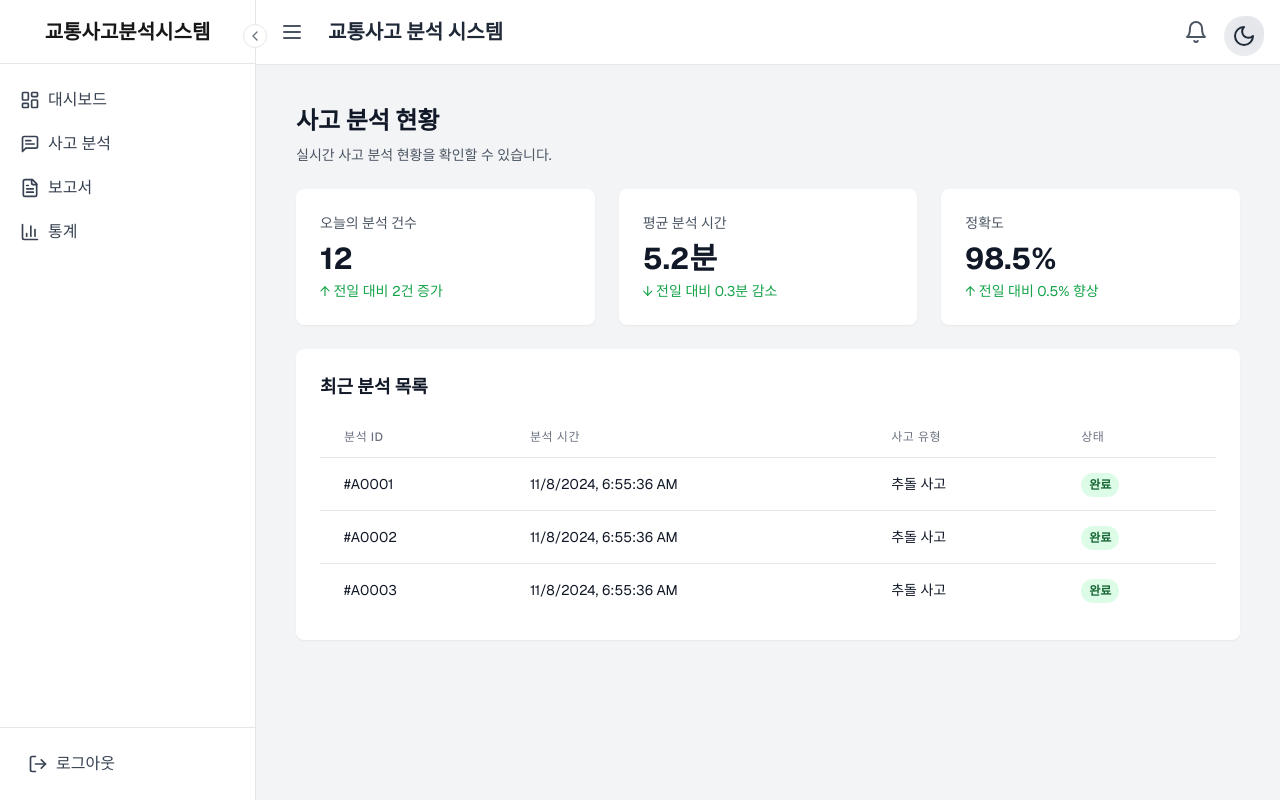
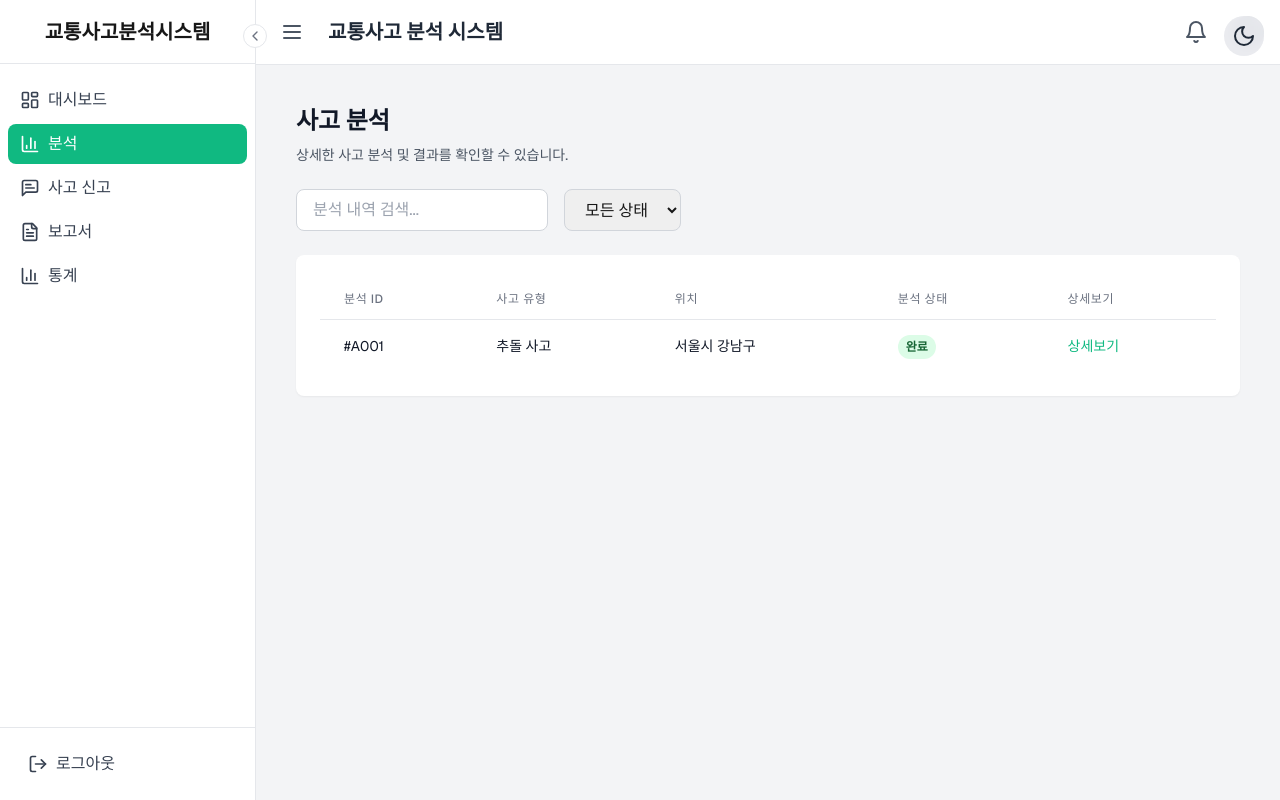
Before and after one commit to hwouu/traffic-incident-analysis-frontend-2, a Next.js app: page /dashboard/analysis in a window 1280 px wide. Built offline with nearby package versions, Linux system fonts and the light colour scheme.

Commit message:
fix: 대시보드 분석 페이지 및 사이드바 수정, 미들웨어 업데이트

```diff
--- a/src/app/dashboard/analysis/page.tsx
+++ b/src/app/dashboard/analysis/page.tsx
@@ -4,36 +4,28 @@ export default function AnalysisPage() {
   return (
     <div className="container mx-auto p-6">
       <div className="mb-6">
-        <h1 className="text-2xl font-bold text-gray-900 dark:text-white">사고 분석 현황</h1>
+        <h1 className="text-2xl font-bold text-gray-900 dark:text-white">사고 분석</h1>
         <p className="mt-2 text-sm text-gray-600 dark:text-gray-400">
-          실시간 사고 분석 현황을 확인할 수 있습니다.
+          상세한 사고 분석 및 결과를 확인할 수 있습니다.
         </p>
       </div>
 
-      {/* 분석 통계 카드 */}
-      <div className="grid gap-6 md:grid-cols-3">
-        <div className="rounded-lg bg-white p-6 shadow-sm dark:bg-gray-800">
-          <h3 className="text-sm font-medium text-gray-600 dark:text-gray-400">오늘의 분석 건수</h3>
-          <p className="mt-2 text-3xl font-bold text-gray-900 dark:text-white">12</p>
-          <p className="mt-1 text-sm text-green-600">↑ 전일 대비 2건 증가</p>
+      {/* 분석 필터 섹션 */}
+      <div className="mb-6 flex space-x-4">
+        <input
+          type="text"
+          placeholder="분석 내역 검색..."
+          className="rounded-lg border border-gray-300 px-4 py-2 dark:border-gray-600 dark:bg-gray-800"
+        />
+        <select className="rounded-lg border border-gray-300 px-4 py-2 dark:border-gray-600 dark:bg-gray-800">
+          <option value="">모든 상태</option>
+          <option value="pending">분석 중</option>
+          <option value="completed">완료</option>
+        </select>
       </div>
 
+      {/* 상세 분석 목록 */}
       <div className="rounded-lg bg-white p-6 shadow-sm dark:bg-gray-800">
-          <h3 className="text-sm font-medium text-gray-600 dark:text-gray-400">평균 분석 시간</h3>
-          <p className="mt-2 text-3xl font-bold text-gray-900 dark:text-white">5.2분</p>
-          <p className="mt-1 text-sm text-green-600">↓ 전일 대비 0.3분 감소</p>
-        </div>
-
-        <div className="rounded-lg bg-white p-6 shadow-sm dark:bg-gray-800">
-          <h3 className="text-sm font-medium text-gray-600 dark:text-gray-400">정확도</h3>
-          <p className="mt-2 text-3xl font-bold text-gray-900 dark:text-white">98.5%</p>
-          <p className="mt-1 text-sm text-green-600">↑ 전일 대비 0.5% 향상</p>
-        </div>
-      </div>
-
-      {/* 최근 분석 목록 */}
-      <div className="mt-6 rounded-lg bg-white p-6 shadow-sm dark:bg-gray-800">
-        <h2 className="mb-4 text-lg font-semibold text-gray-900 dark:text-white">최근 분석 목록</h2>
         <div className="overflow-x-auto">
           <table className="min-w-full divide-y divide-gray-200 dark:divide-gray-700">
             <thead>
@@ -42,35 +34,42 @@ export default function AnalysisPage() {
                   분석 ID
                 </th>
                 <th className="px-6 py-3 text-left text-xs font-medium uppercase tracking-wider text-gray-500 dark:text-gray-400">
-                  분석 시간
-                </th>
-                <th className="px-6 py-3 text-left text-xs font-medium uppercase tracking-wider text-gray-500 dark:text-gray-400">
                   사고 유형
                 </th>
                 <th className="px-6 py-3 text-left text-xs font-medium uppercase tracking-wider text-gray-500 dark:text-gray-400">
-                  상태
+                  위치
+                </th>
+                <th className="px-6 py-3 text-left text-xs font-medium uppercase tracking-wider text-gray-500 dark:text-gray-400">
+                  분석 상태
+                </th>
+                <th className="px-6 py-3 text-left text-xs font-medium uppercase tracking-wider text-gray-500 dark:text-gray-400">
+                  상세보기
                 </th>
               </tr>
             </thead>
             <tbody className="divide-y divide-gray-200 dark:divide-gray-700">
-              {[1, 2, 3].map((i) => (
-                <tr key={i}>
+              {/* 예시 데이터 */}
+              <tr>
                 <td className="whitespace-nowrap px-6 py-4 text-sm text-gray-900 dark:text-white">
-                    #A{String(i).padStart(4, '0')}
-                  </td>
-                  <td className="whitespace-nowrap px-6 py-4 text-sm text-gray-900 dark:text-white">
-                    {new Date().toLocaleString()}
+                  #A001
                 </td>
                 <td className="whitespace-nowrap px-6 py-4 text-sm text-gray-900 dark:text-white">
                   추돌 사고
+                </td>
+                <td className="whitespace-nowrap px-6 py-4 text-sm text-gray-900 dark:text-white">
+                  서울시 강남구
                 </td>
                 <td className="whitespace-nowrap px-6 py-4 text-sm">
                   <span className="rounded-full bg-green-100 px-2 py-1 text-xs font-semibold text-green-800 dark:bg-green-900/30 dark:text-green-400">
                     완료
                   </span>
                 </td>
+                <td className="whitespace-nowrap px-6 py-4 text-sm">
+                  <button className="text-primary hover:text-primary-dark">
+                    상세보기
+                  </button>
+                </td>
               </tr>
-              ))}
             </tbody>
           </table>
         </div>
--- /dev/null
+++ b/src/app/dashboard/page.tsx
@@ -0,0 +1,17 @@
+'use client';
+
+import DashboardContent from '@/components/dashboard/DashboardContent';
+
+export default function DashboardPage() {
+  return (
+    <div className="container mx-auto p-6">
+      <div className="mb-6">
+        <h1 className="text-2xl font-bold text-gray-900 dark:text-white">대시보드</h1>
+        <p className="mt-2 text-sm text-gray-600 dark:text-gray-400">
+          실시간 사고 분석 현황을 확인할 수 있습니다.
+        </p>
+      </div>
+      <DashboardContent />
+    </div>
+  );
+}
--- a/src/components/dashboard/DashboardSidebar.tsx
+++ b/src/components/dashboard/DashboardSidebar.tsx
@@ -24,7 +24,12 @@ export default function DashboardSidebar() {
       path: '/dashboard',
     },
     {
-      name: '사고 분석',
+      name: '분석',
+      icon: BarChart3,
+      path: '/dashboard/analysis',
+    },
+    {
+      name: '사고 신고',
       icon: MessageSquareText,
       path: '/dashboard/analysis/chat',
     },
```
Also changed, not shown: src/middleware.ts (+4 -7 lines). Lines whose indentation alone changed are shown as unchanged.
